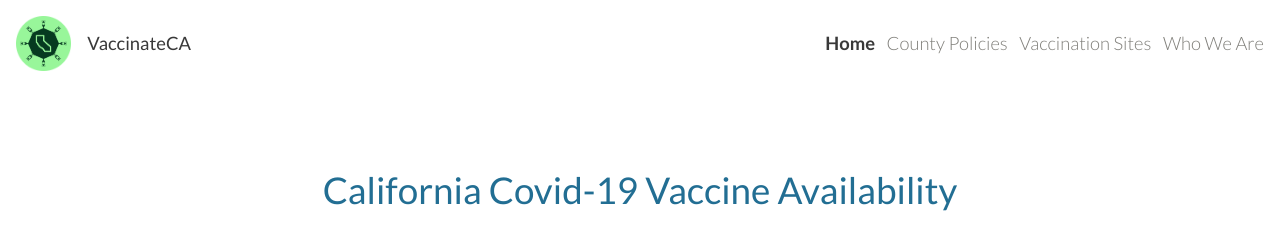
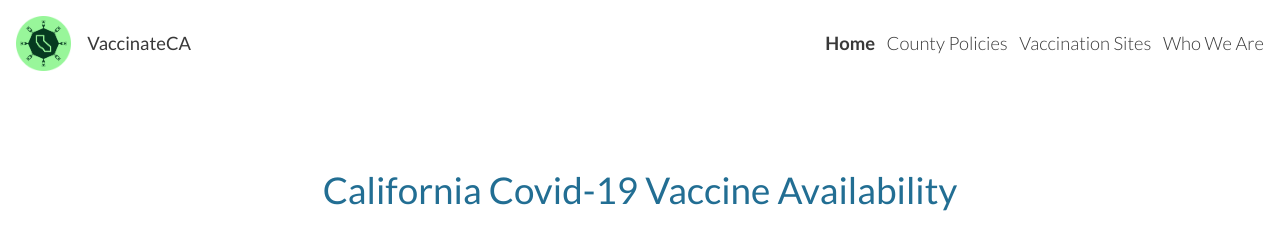
Before and after one commit to CAVaccineInventory/site, a Jekyll site: the page built from index.html, in a window 1280 px wide. Shown: the top 226 px of the page. Built offline with Jekyll 4.4.1, drawn with Linux system fonts in a browser that asks for light colours.

Commit message:
Use primary text color for nav links to improve contrast
The secondary color has a low contrast with the background (Firefox
tells me 4.07, which is less than the recommended minimum of 4.5 [1]).
Instead of changing the secondary color (which might affect other bits
on the page), just use the primary color for the nav links.

[1]: https://developer.mozilla.org/en-US/docs/Web/Accessibility/Understanding_WCAG/Perceivable/Color_contrast

```diff
--- a/assets/css/main.css
+++ b/assets/css/main.css
@@ -374,7 +374,7 @@ nav.is_open .nav-link {
 
 .nav-link {
   font-weight: var(--font-weight-light);
-  color: var(--color-text-secondary);
+  color: var(--color-text-primary);
   text-align: right;
 }
 
```
